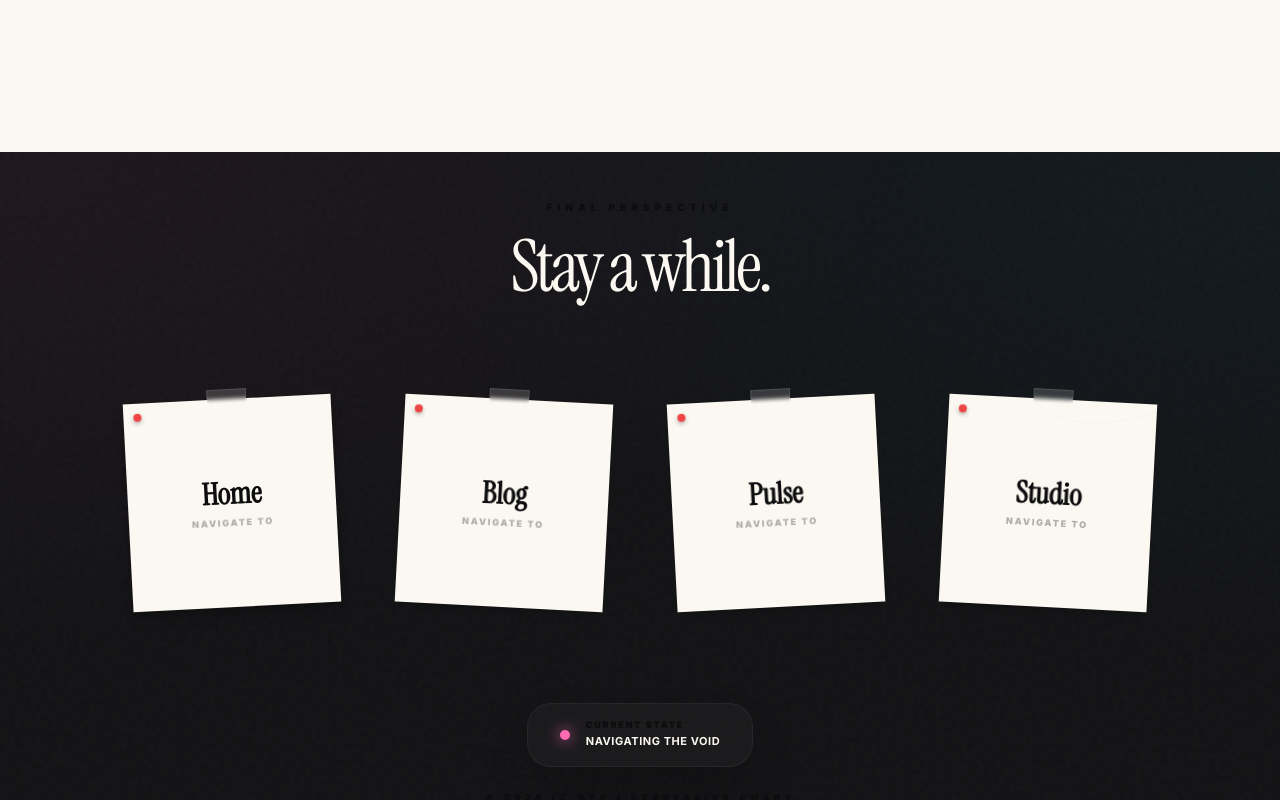
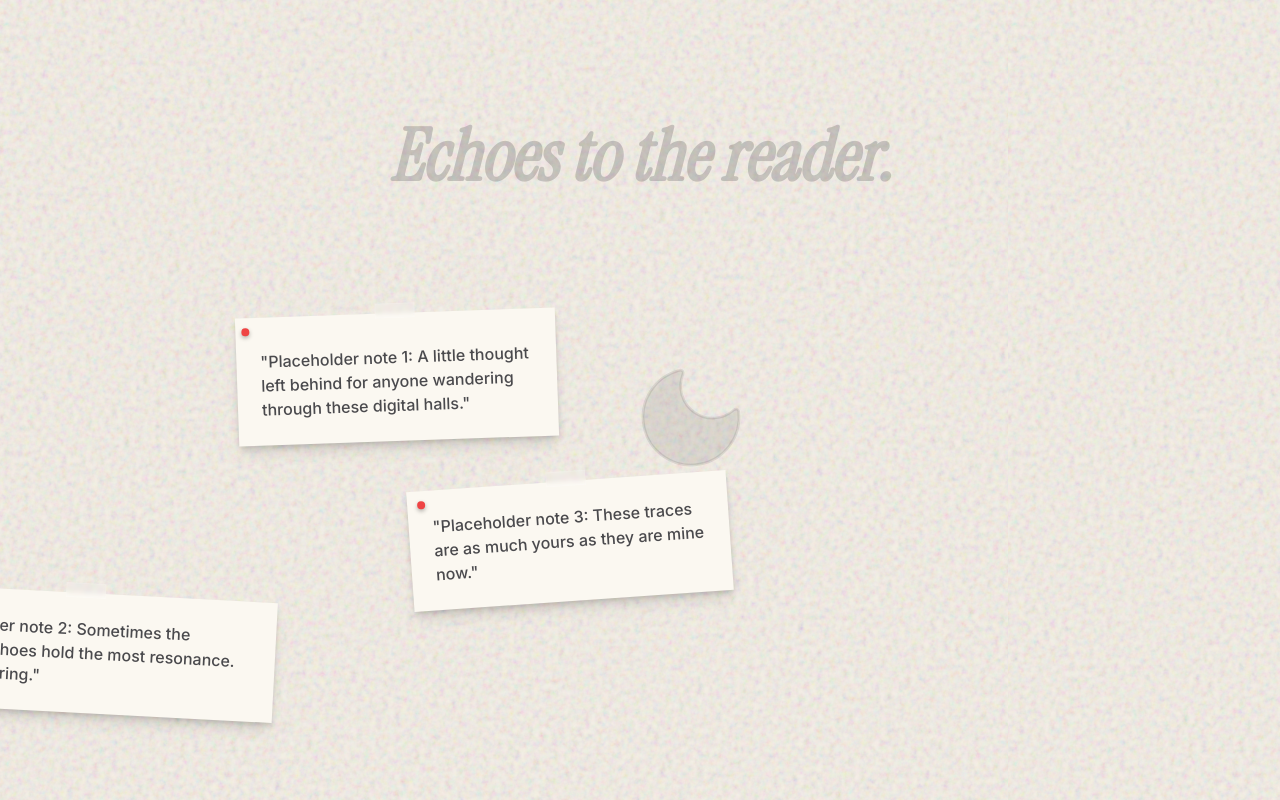
Before and after one commit to nkundabella/reminiscent, a Next.js app: page / in a window 1280 px wide. Shown: the part 1720-2520 px from the top of the page. Built offline with nearby package versions, Linux system fonts and the light colour scheme.

Commit message:
add note section to home page

```diff
--- a/src/app/page.tsx
+++ b/src/app/page.tsx
@@ -1,7 +1,7 @@
 "use client";
 
 import { motion } from "framer-motion";
-import { ArrowUpRight, PenTool, Bookmark, Sparkles, MapPin } from "lucide-react";
+import { ArrowUpRight, PenTool, Bookmark, Sparkles, MapPin, Moon } from "lucide-react";
 import Link from "next/link";
 
 export default function Home() {
@@ -140,6 +140,71 @@ export default function Home() {
           </motion.div>
         </div>
       </div>
+
+      {/* Scattered Notes Section (Echoes to the Reader) */}
+      <section className="relative w-full min-h-screen bg-[#f5efe6] py-32 flex flex-col items-center overflow-hidden border-t border-black/5">
+        <div className="absolute inset-0 noise-overlay opacity-30 pointer-events-none" />
+
+        <h2 className="font-serif text-5xl md:text-7xl italic text-aura-dark/20 font-black mb-20 relative z-10 text-center px-4">
+          Echoes to the reader.
+        </h2>
+
+        <div className="relative w-full max-w-6xl min-h-[600px]">
+          {/* Note 1 - Top Left */}
+          <motion.div
+            initial={{ opacity: 0, y: 50, rotate: -5 }}
+            whileInView={{ opacity: 1, y: 0, rotate: -2 }}
+            viewport={{ once: true, margin: "-100px" }}
+            transition={{ duration: 0.8 }}
+            className="absolute top-10 left-[5%] md:left-[15%] w-64 md:w-80 scattered-note z-10"
+          >
+            <div className="note-pin bg-red-500 top-3 left-1/2 -translate-x-1/2" />
+            <p className="font-sans text-sm md:text-base text-aura-dark/80 leading-relaxed font-medium mt-2">
+              "Placeholder note 1: A little thought left behind for anyone wandering through these digital halls."
+            </p>
+          </motion.div>
+
+          {/* Note 2 - Middle Right */}
+          <motion.div
+            initial={{ opacity: 0, y: 50, rotate: 5 }}
+            whileInView={{ opacity: 1, y: 0, rotate: 3 }}
+            viewport={{ once: true, margin: "-100px" }}
+            transition={{ duration: 0.8, delay: 0.2 }}
+            className="absolute top-48 right-[5%] md:right-[15%] w-72 md:w-96 scattered-note z-20"
+          >
+            <div className="note-pin bg-red-500 top-4 left-4" />
+            <p className="font-sans text-sm md:text-base text-aura-dark/80 leading-relaxed font-medium">
+              "Placeholder note 2: Sometimes the quietest echoes hold the most resonance. Keep exploring."
+            </p>
+          </motion.div>
+
+          {/* Note 3 - Bottom Left */}
+          <motion.div
+            initial={{ opacity: 0, y: 50, rotate: -8 }}
+            whileInView={{ opacity: 1, y: 0, rotate: -4 }}
+            viewport={{ once: true, margin: "-100px" }}
+            transition={{ duration: 0.8, delay: 0.4 }}
+            className="absolute bottom-10 left-[10%] md:left-[30%] w-64 md:w-80 scattered-note z-30"
+          >
+            <div className="note-pin bg-red-500 top-3 right-5" />
+            <p className="font-sans text-sm md:text-base text-aura-dark/80 leading-relaxed font-medium">
+              "Placeholder note 3: These traces are as much yours as they are mine now."
+            </p>
+          </motion.div>
+
+          {/* Decorative Element - Moon */}
+          <motion.div
+            initial={{ opacity: 0, scale: 0.8, rotate: -20 }}
+            whileInView={{ opacity: 1, scale: 1, rotate: -10 }}
+            viewport={{ once: true }}
+            transition={{ duration: 1.5, delay: 0.6 }}
+            className="absolute top-20 right-[40%] text-aura-dark/10 pointer-events-none"
+          >
+            <Moon className="w-32 h-32 fill-current" strokeWidth={0.5} />
+          </motion.div>
+        </div>
+      </section>
+
     </main>
   );
 }
```
